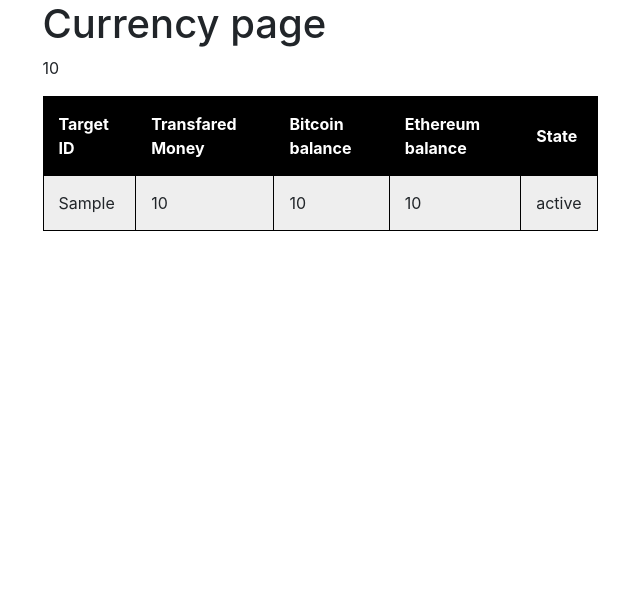
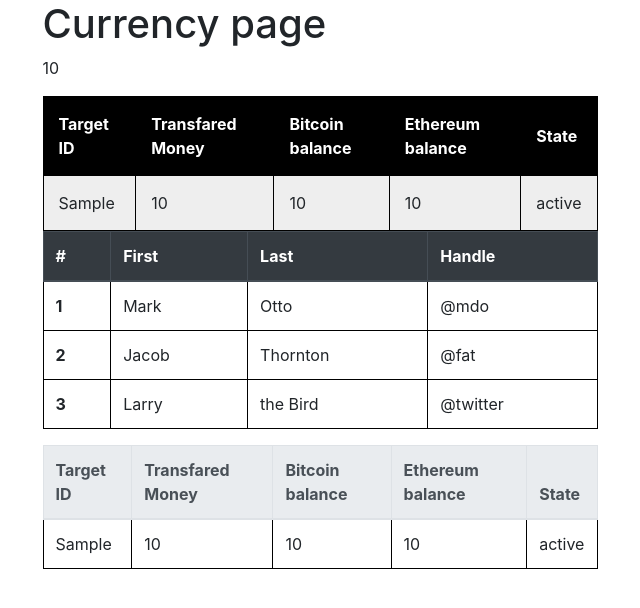
Before and after one commit to MotazBellah/transaction, a Flask app: template templates/trans_history.html in a window 1280 px wide. Shown: the part 70-678 px from the top of the page, without its empty margins (320-960 px from the left). Run offline with Flask 2, Linux system fonts and the light colour scheme; the template is opened without the code that fills it: most values are stand-ins (such as "Sample title", 1, 10 or a date in 2020); some libraries are stand-ins or nearby versions.

Commit message:
Added table to show the transaction history

```diff
--- a/templates/trans_history.html
+++ b/templates/trans_history.html
@@ -84,6 +84,60 @@
           </tr>
       {% endfor %}
     </table>
+
+    <table class="table">
+  <thead class="thead-dark">
+    <tr>
+      <th scope="col">#</th>
+      <th scope="col">First</th>
+      <th scope="col">Last</th>
+      <th scope="col">Handle</th>
+    </tr>
+  </thead>
+  <tbody>
+    <tr>
+      <th scope="row">1</th>
+      <td>Mark</td>
+      <td>Otto</td>
+      <td>@mdo</td>
+    </tr>
+    <tr>
+      <th scope="row">2</th>
+      <td>Jacob</td>
+      <td>Thornton</td>
+      <td>@fat</td>
+    </tr>
+    <tr>
+      <th scope="row">3</th>
+      <td>Larry</td>
+      <td>the Bird</td>
+      <td>@twitter</td>
+    </tr>
+  </tbody>
+</table>
+
+    <table class="table">
+      <thead class="thead-light">
+        <tr>
+          <th scope="col">Target ID</th>
+          <th scope="col">Transfared Money</th>
+          <th scope="col">Bitcoin balance</th>
+          <th scope="col">Ethereum balance</th>
+          <th scope="col">State</th>
+        </tr>
+      </thead>
+      <tbody>
+          {% for tran in transactions %}
+              <tr>
+                <td>{{ tran.target_user }}</td>
+                <td>{{ tran.currency_amount }}</td>
+                <td>{{ currency.bitcoin_balance }}</td>
+                <td>{{ currency.bitcoin_balance }}</td>
+                <td>{{ tran.state }}</td>
+              </tr>
+          {% endfor %}
+      </tbody>
+    </table>
 </div>
 
 
```
